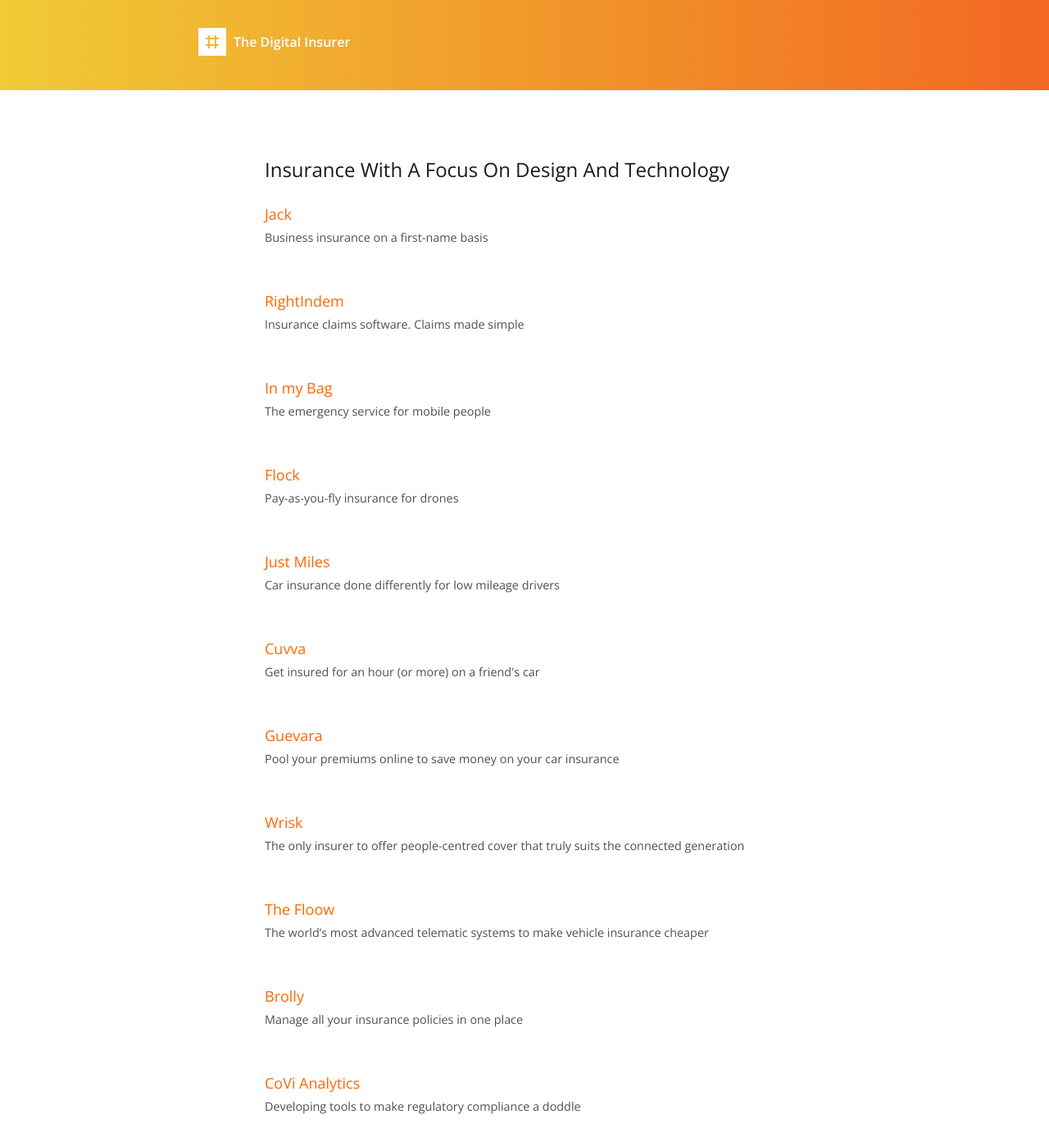
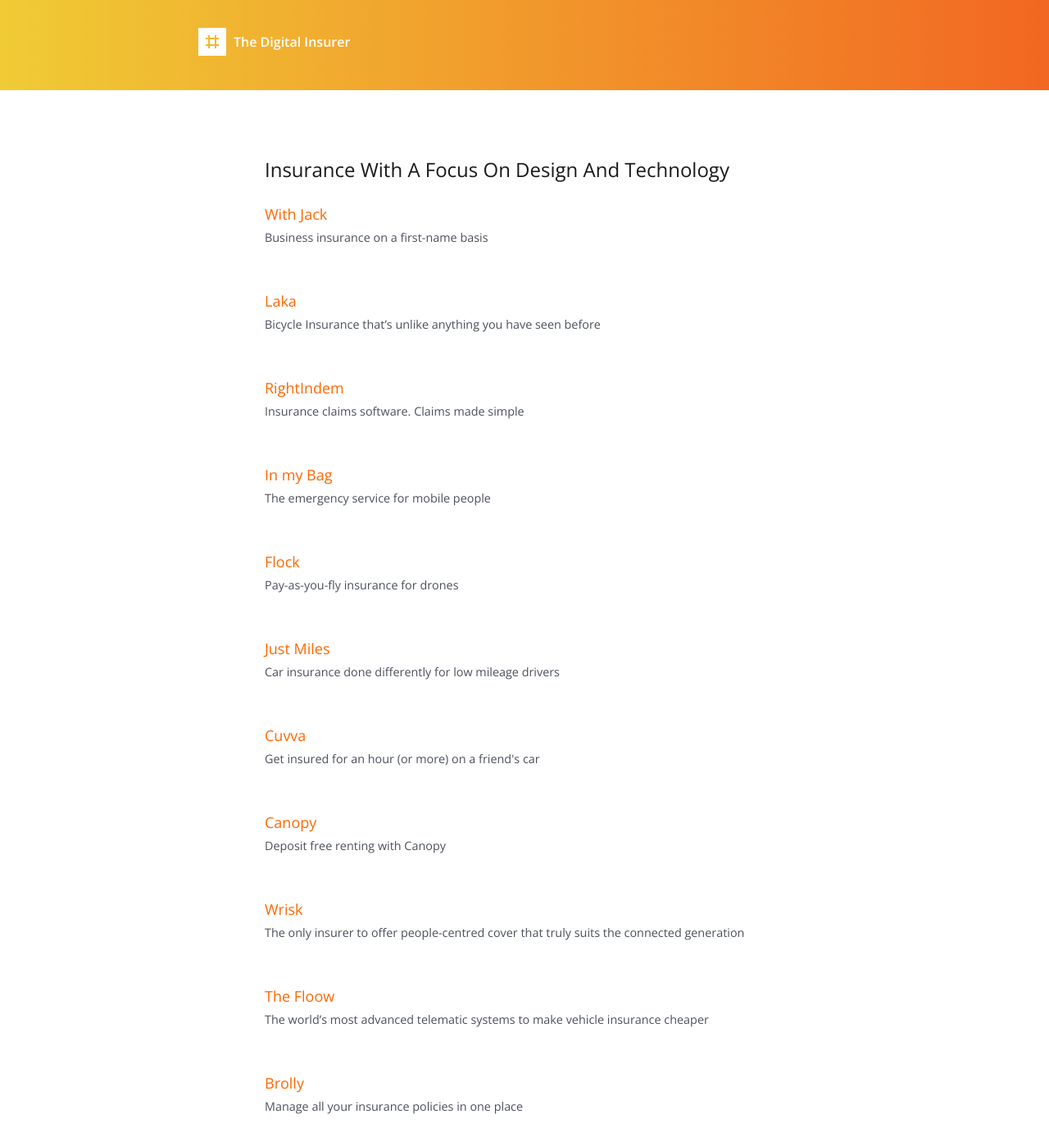
Before and after one commit to ashleybaxter/thedigitalinsurer, a Jekyll site: the page built from index.html, in a window 1280 px wide and 1400 px high. Shown: the whole window at 82% size. Built offline with Jekyll 4.4.1, drawn with Linux system fonts in a browser that asks for light colours; some of the changed text lies outside the part shown.

Commit message:
Added new companies

```diff
--- a/_data/companies.yml
+++ b/_data/companies.yml
@@ -1,7 +1,11 @@
-- name: Jack
+- name: With Jack
   url: https://withjack.co.uk
   image: jack.png
   tagline: Business insurance on a first-name basis
+
+- name: Laka
+  url: https://laka.co.uk/
+  tagline: Bicycle Insurance that’s unlike anything you have seen before
 
 - name: RightIndem
   url: https://rightindem.com
@@ -25,10 +29,9 @@
   image: cuvva.svg
   tagline: Get insured for an hour (or more) on a friend's car
 
-- name: Guevara
-  url: https://heyguevara.com/
-  image: guevara.png
-  tagline: Pool your premiums online to save money on your car insurance
+- name: Canopy
+  url: https://findyourcanopy.com/
+  tagline: Deposit free renting with Canopy
 
 - name: Wrisk
   url: http://www.wrisk.co/
@@ -65,3 +68,11 @@
 - name: Back Me Up
   url: https://www.backmeup.co.uk/
   tagline: No annual contract gadget insurance
+
+- name: Kinsu
+  url: https://kinsu.co.uk/
+  tagline: Insurance as it should be. No small print, no grey areas, no bullsh*t
+
+- name: Marshmallow
+  url: https://marshmallow.co/
+  tagline: Insurance for people who've moved to the UK
```
